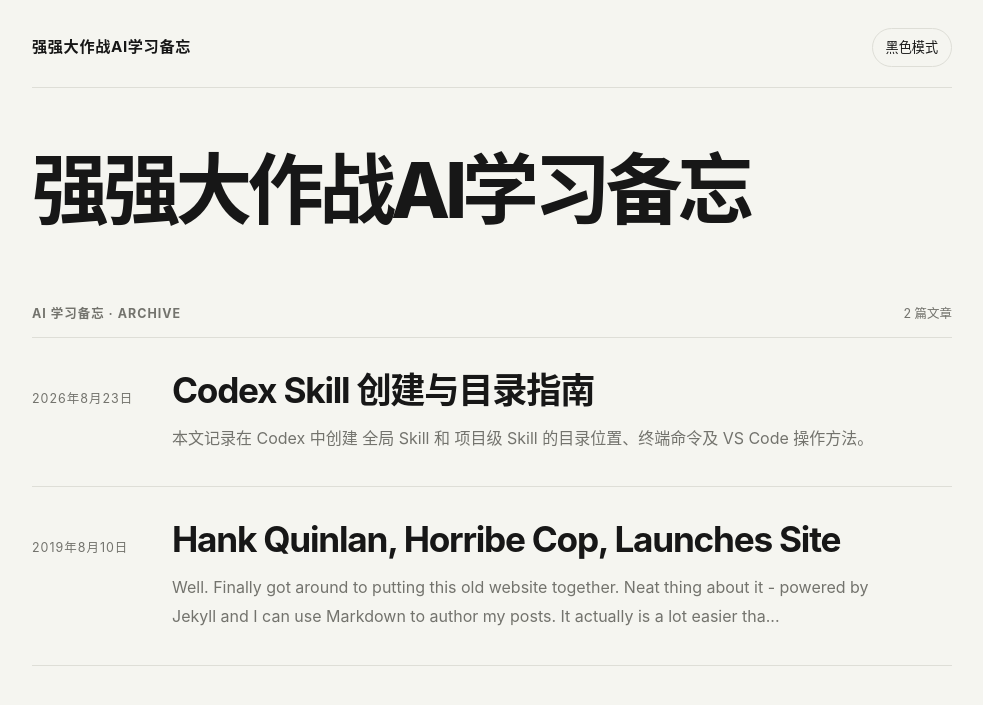
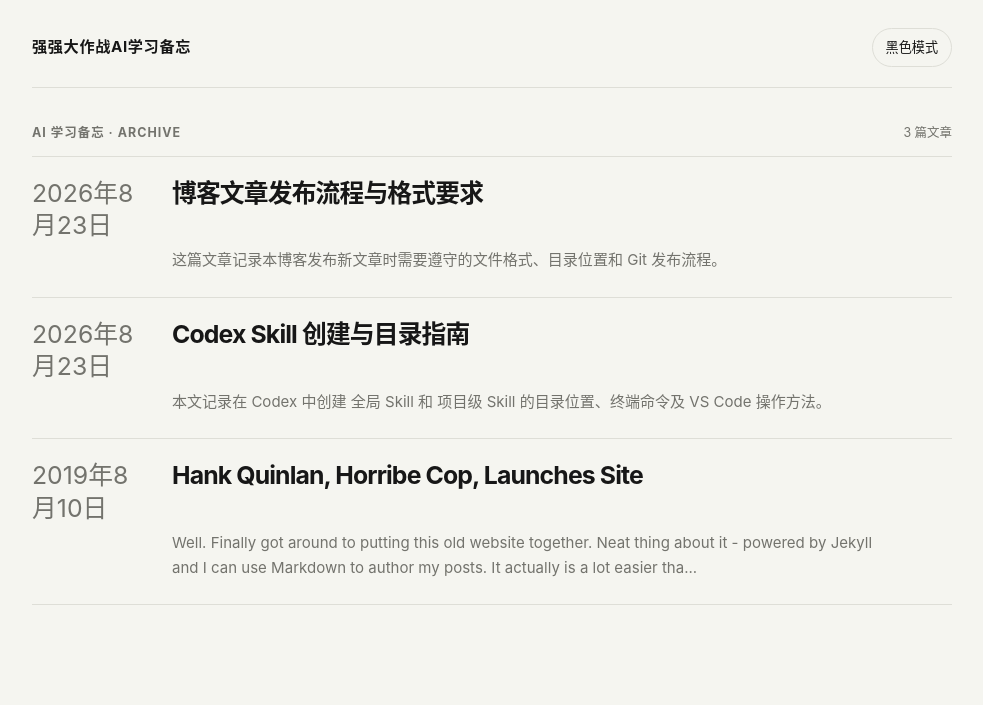
Before and after one commit to tinywall27/tinywall27.github.io, a Jekyll site: the page built from index.html, in a window 1280 px wide. Shown: the top 705 px of the page, without its empty margins (148-1131 px from the left). Built offline with Jekyll 4.4.1, drawn with Linux system fonts in a browser that asks for light colours.

Commit message:
Refine archive spacing and add publishing guide

`````diff
--- /dev/null
+++ b/_posts/2026-08-23-blog-publishing-guide.md
@@ -0,0 +1,117 @@
+---
+layout: post
+title: "博客文章发布流程与格式要求"
+date: 2026-08-23 18:15:00 +0800
+---
+
+这篇文章记录本博客发布新文章时需要遵守的文件格式、目录位置和 Git 发布流程。
+
+## 一、文章放在哪里
+
+所有博客文章都放在项目根目录的 `_posts` 文件夹中：
+
+```text
+tinywall27.github.io/
+└── _posts/
+    ├── 2026-08-23-codex-skill-creation-guide.md
+    └── 2026-08-23-blog-publishing-guide.md
+```
+
+文章列表会自动读取 `_posts` 中符合规则的文章，不需要另外修改首页或博客列表模板。
+
+## 二、文件名格式
+
+文件名必须使用下面的格式：
+
+```text
+YYYY-MM-DD-文章短名称.md
+```
+
+例如：
+
+```text
+_posts/2026-08-23-my-ai-note.md
+```
+
+建议文件名使用英文、数字和短横线，中文标题写在文章的 `title` 中。文件名前面的日期必须是四位年份、两位月份和两位日期。
+
+## 三、文章开头的 Front Matter
+
+每篇文章都必须在最顶部写入 Front Matter，并用两组 `---` 包住：
+
+```markdown
+---
+layout: post
+title: "我的 AI 学习笔记"
+date: 2026-08-23
+---
+```
+
+字段说明：
+
+- `layout: post`：使用博客文章页面的版式。
+- `title`：文章在列表和文章页中显示的标题。
+- `date`：文章发布日期，也会用于文章排序和生成链接。
+
+当前网站的文章链接格式是：
+
+```text
+/blog/年/月/日/文件名中的短名称
+```
+
+例如，`2026-08-23-my-ai-note.md` 会生成：
+
+```text
+/blog/2026/08/23/my-ai-note
+```
+
+## 四、正文写法
+
+Front Matter 结束后，直接写 Markdown 正文：
+
+````markdown
+这是一段正文。
+
+## 二级标题
+
+这里继续写内容。
+
+### 三级标题
+
+- 列表项目一
+- 列表项目二
+
+```bash
+echo "代码示例"
+```
+````
+
+文章页面已经自动显示文章标题，所以正文开头不需要再写一遍同样的一级标题。正文可以直接从引言或 `##` 小标题开始。
+
+## 五、发布到网站
+
+在项目根目录执行：
+
+```bash
+git status
+git add _posts/2026-08-23-my-ai-note.md
+git commit -m "Add post: 我的 AI 学习笔记"
+git push git@github.com:tinywall27/tinywall27.github.io.git master
+```
+
+其中，`git add` 后面的文件名要替换成实际新增的文章文件名。
+
+推送成功后，GitHub Pages 会自动构建网站。首页和 `/blog/` 页面会自动显示新文章，不需要手动编辑文章列表。
+
+## 六、发布前检查清单
+
+- 文件位于 `_posts` 文件夹。
+- 文件名以 `YYYY-MM-DD-` 开头，并以 `.md` 结尾。
+- Front Matter 位于文件最顶部。
+- `layout` 写成 `post`。
+- `title` 使用中文或希望展示的正式标题。
+- 正文中不重复写文章一级标题。
+- 已经执行 `git add`、`git commit` 和 `git push`。
+- 推送后刷新 `https://tinywall27.github.io/` 检查文章列表。
+
+如果文章没有出现，优先检查文件名、Front Matter 和推送分支。GitHub Pages 构建通常需要等待几分钟。
--- a/blog/index.html
+++ b/blog/index.html
@@ -2,5 +2,4 @@
 layout: default
 title: 强强大作战AI学习备忘
 ---
-<h1 class="page-title">{{ page.title }}</h1>
 {% include post-list.html %}
--- a/css/main.css
+++ b/css/main.css
@@ -9,6 +9,7 @@
   --accent-contrast: #ffffff;
   --code-background: #eeeeea;
   --shadow: 0 18px 45px rgba(25, 25, 20, 0.06);
+  --post-list-size: clamp(1.08rem, 2.2vw, 1.55rem);
 }
 
 html[data-theme="dark"] {
@@ -88,18 +89,9 @@ button { font: inherit; }
   opacity: 1;
 }
 
-.site-main { padding-top: 62px; }
+.site-main { padding-top: 34px; }
 
-.page-title {
-  max-width: 760px;
-  margin: 0;
-  font-size: clamp(2.4rem, 7vw, 4.8rem);
-  font-weight: 800;
-  letter-spacing: -0.065em;
-  line-height: 1.08;
-}
-
-.archive { margin-top: 70px; }
+.archive { margin-top: 0; }
 
 .archive-heading {
   display: flex;
@@ -112,7 +104,6 @@ button { font: inherit; }
 
 .archive-label,
 .archive-count,
-.post-card__meta,
 .post-meta {
   margin: 0;
   color: var(--muted);
@@ -125,7 +116,7 @@ button { font: inherit; }
 .archive-count { letter-spacing: 0; }
 
 .post-card {
-  padding: 30px 0 34px;
+  padding: 20px 0 24px;
   border-bottom: 1px solid var(--border);
 }
 
@@ -137,13 +128,19 @@ button { font: inherit; }
 
 .post-card__meta {
   flex: 0 0 116px;
+  margin: 0;
+  color: var(--muted);
+  font-size: var(--post-list-size);
+  letter-spacing: 0;
+  line-height: 1.3;
 }
 
 .post-card__title {
   min-width: 0;
   max-width: 760px;
   margin: 0;
-  font-size: clamp(1.45rem, 3.2vw, 2.2rem);
+  font-size: var(--post-list-size);
+  font-weight: 750;
   letter-spacing: -0.035em;
   line-height: 1.3;
 }
@@ -152,10 +149,10 @@ button { font: inherit; }
 
 .post-card__excerpt {
   max-width: 720px;
-  margin: 10px 0 0 140px;
+  margin: 7px 0 0 140px;
   color: var(--muted);
-  font-size: 1rem;
-  line-height: 1.8;
+  font-size: 0.94rem;
+  line-height: 1.65;
 }
 
 .empty-state { color: var(--muted); }
@@ -272,16 +269,14 @@ button { font: inherit; }
 }
 
 @media (max-width: 640px) {
+  :root { --post-list-size: 1.1rem; }
   .site-shell { width: min(100% - 28px, 920px); padding-top: 18px; }
-  .site-main { padding-top: 44px; }
-  .page-title { font-size: clamp(2.25rem, 12vw, 3.8rem); }
-  .archive { margin-top: 48px; }
+  .site-main { padding-top: 28px; }
   .archive-heading { align-items: flex-start; flex-direction: column; gap: 2px; }
-  .post-card { padding: 25px 0 28px; }
-  .post-card__heading { gap: 12px; }
+  .post-card { padding: 18px 0 20px; }
+  .post-card__heading { gap: 10px; }
   .post-card__meta { flex-basis: 92px; }
-  .post-card__title { font-size: 1.25rem; }
-  .post-card__excerpt { margin-left: 104px; }
+  .post-card__excerpt { margin-left: 102px; }
   .post-page { width: 100%; }
   .back-link { margin-bottom: 36px; }
   .post-header { margin-bottom: 32px; }
--- a/index.html
+++ b/index.html
@@ -2,5 +2,4 @@
 layout: default
 title: 强强大作战AI学习备忘
 ---
-<h1 class="page-title">{{ page.title }}</h1>
 {% include post-list.html %}
`````
